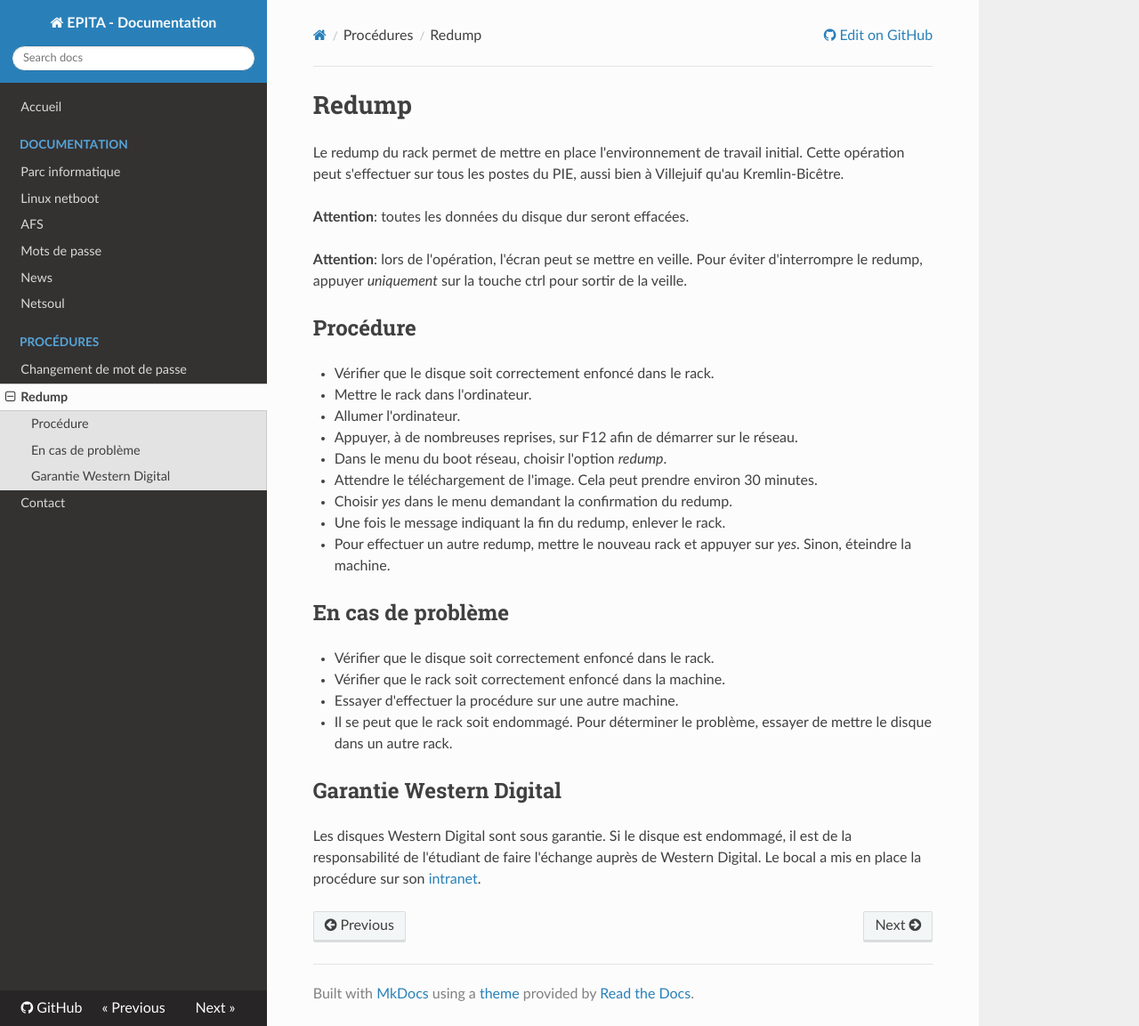
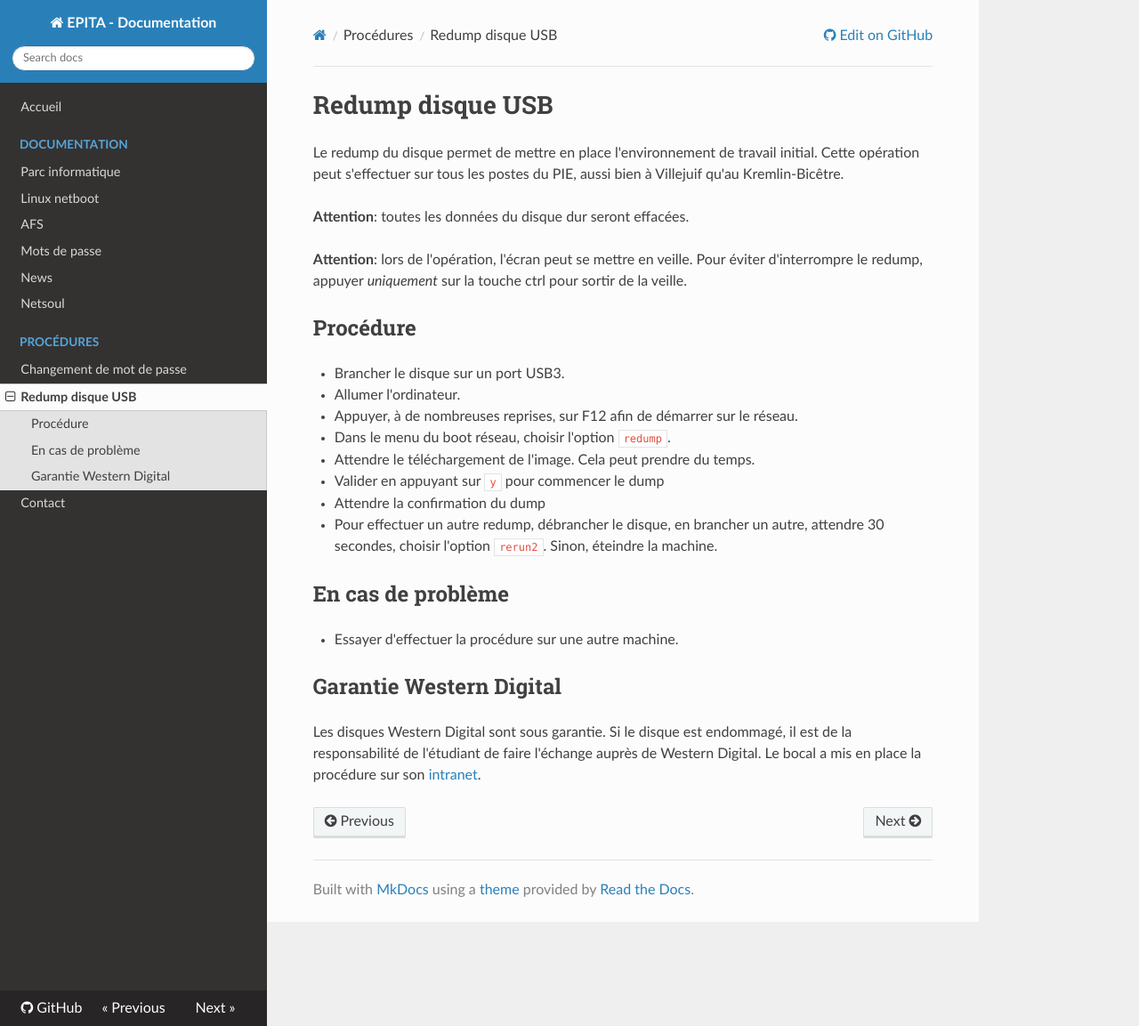
Before and after one commit to cri-epita/epita-doc, an MkDocs documentation site: the page built from docs/redump.md, in a window 1280 px wide and 1153 px high. Shown: the whole window at 89% size. Built offline with MkDocs 1.6.1, drawn with Linux system fonts in a browser that asks for light colours; nearby versions of some CDN libraries; old or Windows-style settings are respelled for this version of MkDocs.

Commit message:
change redump procedure for the new image
The redump image changed this year. It is now based on clonezilla with a
torrent client.

Signed-off-by: Nicolas Geniteau <nicolas@cri.epita.net>

```diff
--- a/docs/redump.md
+++ b/docs/redump.md
@@ -1,6 +1,6 @@
-# Redump
+# Redump disque USB
 
-Le redump du rack permet de mettre en place l'environnement de travail initial. Cette opération peut s'effectuer sur tous les postes du PIE, aussi bien à Villejuif qu'au Kremlin-Bicêtre.
+Le redump du disque permet de mettre en place l'environnement de travail initial. Cette opération peut s'effectuer sur tous les postes du PIE, aussi bien à Villejuif qu'au Kremlin-Bicêtre.
 
 **Attention**: toutes les données du disque dur seront effacées.
 
@@ -8,22 +8,18 @@ Le redump du rack permet de mettre en place l'environnement de travail initial.
 
 ## Procédure
 
- * Vérifier que le disque soit correctement enfoncé dans le rack.
- * Mettre le rack dans l'ordinateur.
+ * Brancher le disque sur un port USB3.
  * Allumer l'ordinateur.
  * Appuyer, à de nombreuses reprises, sur F12 afin de démarrer sur le réseau.
- * Dans le menu du boot réseau, choisir l'option *redump*.
- * Attendre le téléchargement de l'image. Cela peut prendre environ 30 minutes.
- * Choisir *yes* dans le menu demandant la confirmation du redump.
- * Une fois le message indiquant la fin du redump, enlever le rack.
- * Pour effectuer un autre redump, mettre le nouveau rack et appuyer sur *yes*. Sinon, éteindre la machine.
+ * Dans le menu du boot réseau, choisir l'option `redump`.
+ * Attendre le téléchargement de l'image. Cela peut prendre du temps.
+ * Valider en appuyant sur `y` pour commencer le dump
+ * Attendre la confirmation du dump
+ * Pour effectuer un autre redump, débrancher le disque, en brancher un autre, attendre 30 secondes, choisir l'option `rerun2`. Sinon, éteindre la machine.
 
 ## En cas de problème
 
- * Vérifier que le disque soit correctement enfoncé dans le rack.
- * Vérifier que le rack soit correctement enfoncé dans la machine.
  * Essayer d'effectuer la procédure sur une autre machine.
- * Il se peut que le rack soit endommagé. Pour déterminer le problème, essayer de mettre le disque dans un autre rack.
 
 ## Garantie Western Digital
 
```
